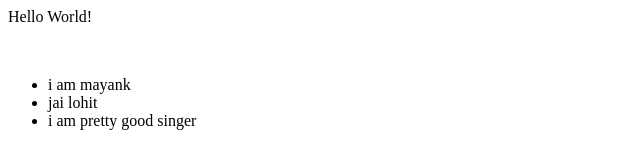
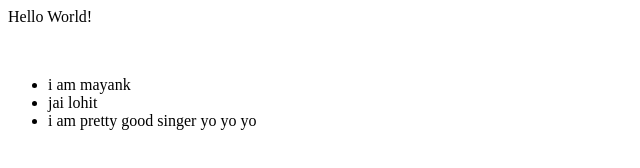
Before and after one commit to mnk343/newGitTest, a plain HTML site: page index.html in a window 1280 px wide. Shown: the full height of the page, 0-640 px from the left. Drawn offline with Linux system fonts and the light colour scheme.

Commit message:
Update index.html

```diff
--- a/index.html
+++ b/index.html
@@ -6,5 +6,5 @@
 	<ul>
 		<li>i am mayank</li>
 		<li>jai lohit</li>
-		<li>i am pretty good singer</li>
+		<li>i am pretty good singer yo yo yo</li>
 	</ul>
```
